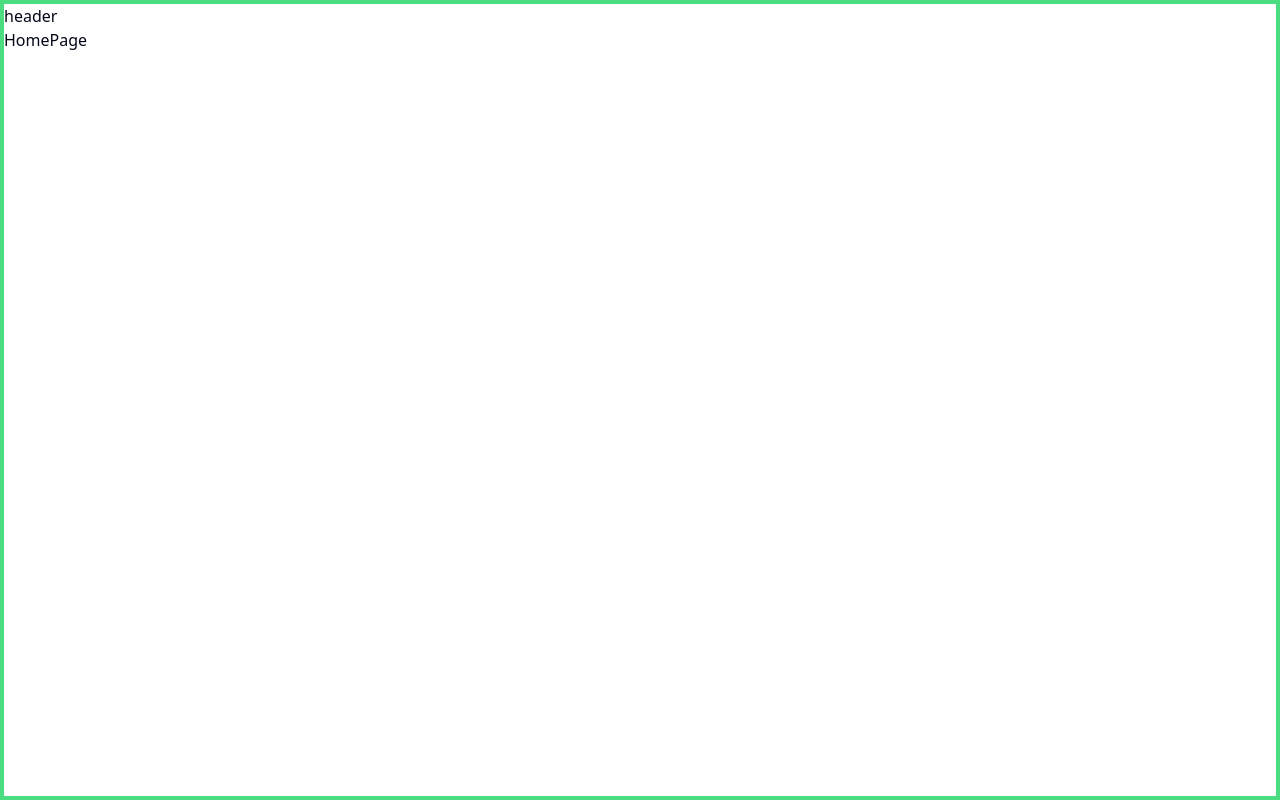
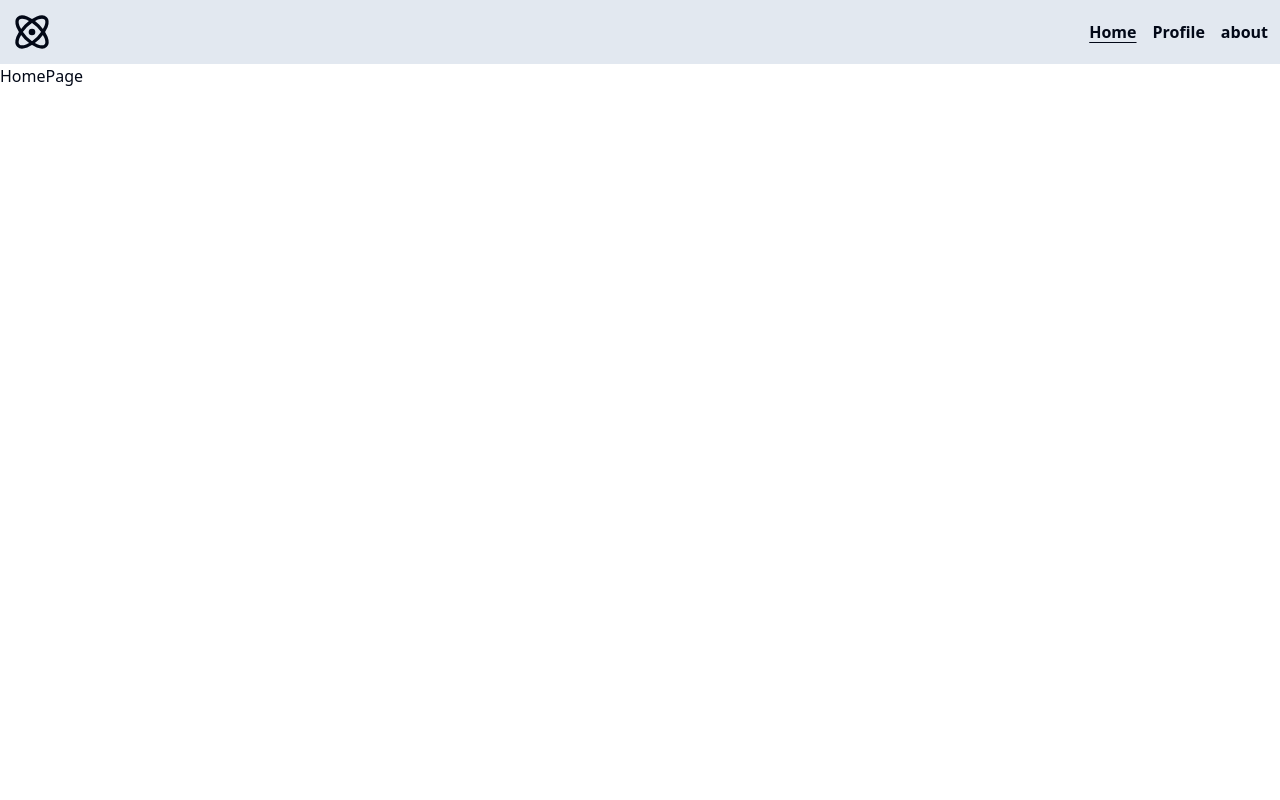
Before and after one commit to Stepkoff/Auth_MERN, a React (Vite) app in the folder client/: page / in a window 1280 px wide. Built offline with nearby package versions, Linux system fonts and the light colour scheme.

Commit message:
add header, logo, container

```diff
--- a/client/src/app/AppLayout.tsx
+++ b/client/src/app/AppLayout.tsx
@@ -3,7 +3,7 @@ import { Outlet } from 'react-router-dom';
 
 export const AppLayout = () => {
   return (
-    <main className='h-fullScreen border-4 border-green-400'>
+    <main className='h-fullScreen'>
       <Header/>
       <Outlet/>
     </main>
--- /dev/null
+++ b/client/src/shared/ui/logo.tsx
@@ -0,0 +1,10 @@
+import {Atom, LucideProps} from 'lucide-react'
+
+
+
+
+export const Logo = ({width = 40, height = 40, ...rest}: LucideProps) => {
+  return (
+    <Atom width={width} height={height} {...rest} />
+  )
+}
--- /dev/null
+++ b/client/src/shared/ui/maxWidthWrapper.tsx
@@ -0,0 +1,15 @@
+import { ReactNode } from 'react'
+import { cn } from '../lib/utils'
+
+interface MaxWidthWrapperProps {
+  children: ReactNode
+  className?: string
+}
+
+export const MaxWidthWrapper = ({ children, className }: MaxWidthWrapperProps) => {
+  return (
+    <div className={cn('mx-auto w-full max-w-screen-xl px-3', className)}>
+      {children}
+    </div>
+  )
+}
--- a/client/src/widgets/Header.tsx
+++ b/client/src/widgets/Header.tsx
@@ -1,9 +1,27 @@
 
+import { cn } from '@/shared/lib/utils'
+import { Logo } from '@/shared/ui/Logo'
+import { MaxWidthWrapper } from '@/shared/ui/MaxWidthWrapper'
+import { NavLink, Link } from 'react-router-dom'
+
+const isActiveLink = ({ isActive }: { isActive: boolean }): string => {
+  return cn('font-bold', isActive ? 'underline underline-offset-4' : '')
+}
 
 export const Header = () => {
   return (
-    <header>
-      header
+    <header className='bg-slate-200 flex h-16 items-center'>
+      <MaxWidthWrapper className='flex justify-between items-center'>
+        <Link to='/'>
+          <Logo className='text-foreground' />
+        </Link>
+
+        <nav className='flex gap-4'>
+          <NavLink end className={isActiveLink} to={'/'}>Home</NavLink>
+          <NavLink className={isActiveLink} to={'profile'}>Profile</NavLink>
+          <NavLink className={isActiveLink} to={'about'}>about</NavLink>
+        </nav>
+      </MaxWidthWrapper>
     </header>
   )
 }
```
